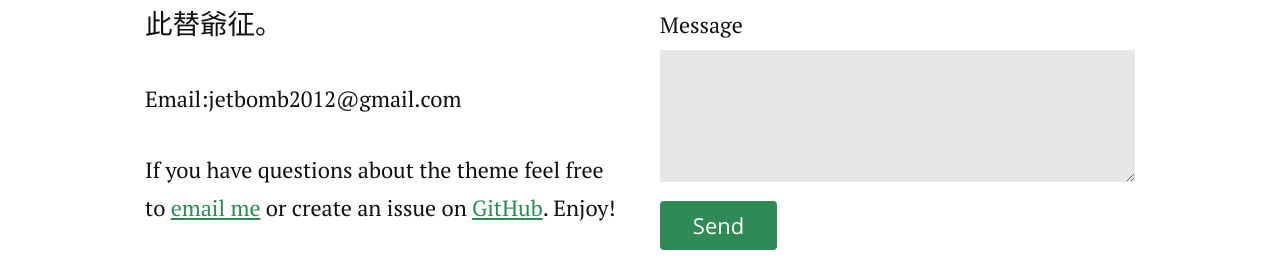
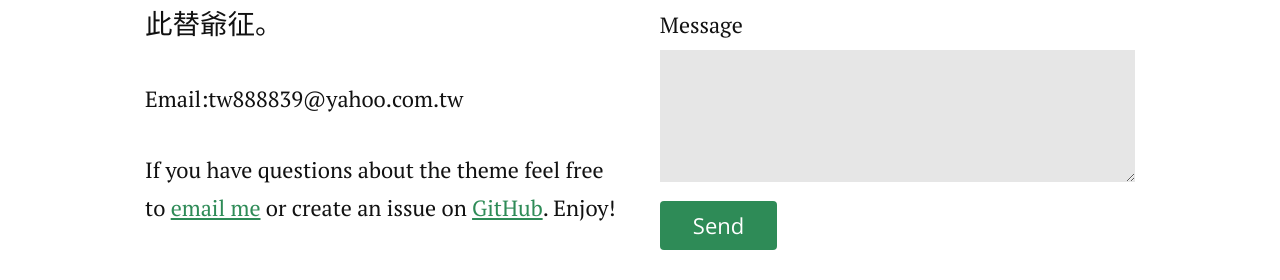
Before and after one commit to jetbomb2012/5711438, a Jekyll site: the page built from contact.md, in a window 1280 px wide. Shown: the part 683-963 px from the top of the page. Built offline with Jekyll 4.4.1, drawn with Linux system fonts in a browser that asks for light colours; nearby versions of some CDN libraries.

Commit message:
Update contact.md

```diff
--- a/contact.md
+++ b/contact.md
@@ -7,7 +7,7 @@ title: 聯絡桃子姐姐
   <h1 class="pageTitle">Contact Me</h1>
   <div class="contactContent">
     <p class="intro">問女何所思，問女何所憶。女亦無所思，女亦無所憶。昨夜見軍帖，可汗大點兵，軍書十二卷，卷卷有爺名。阿爺無大兒，桃子無長兄，愿為市鞍馬，從此替爺征。</p>
-    <p>Email:jetbomb2012@gmail.com</p>
+    <p>Email:tw888839@yahoo.com.tw</p>
     <p>If you have questions about the theme feel free to <a href="mailto:brimaidesigns@gmail.com">email me</a> or create an issue on <a href="https://github.com/brianmaierjr/long-haul">GitHub</a>. Enjoy!</p>
   </div>
   <form action="http://formspree.io/your@mail.com" method="POST">
```
